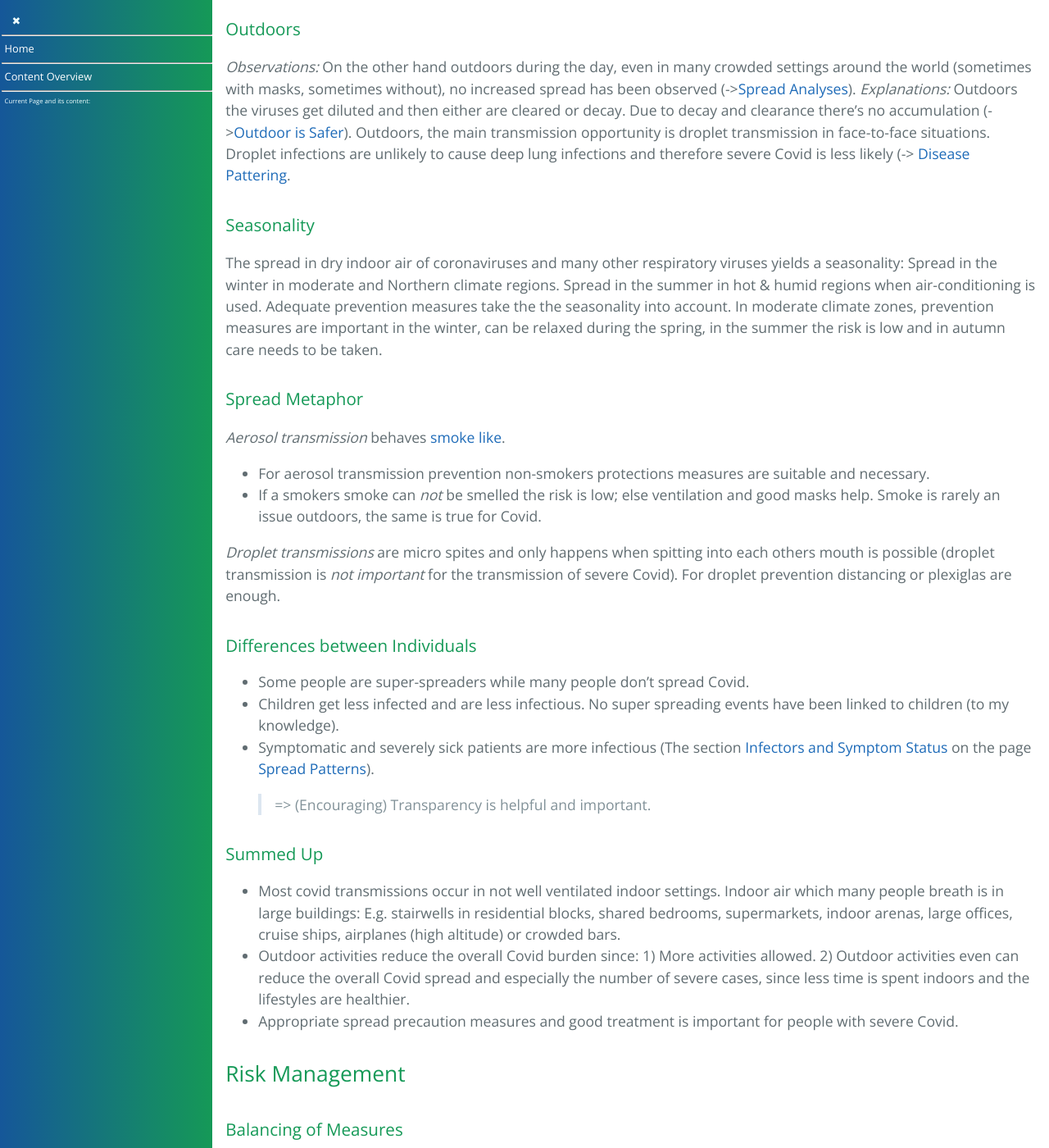
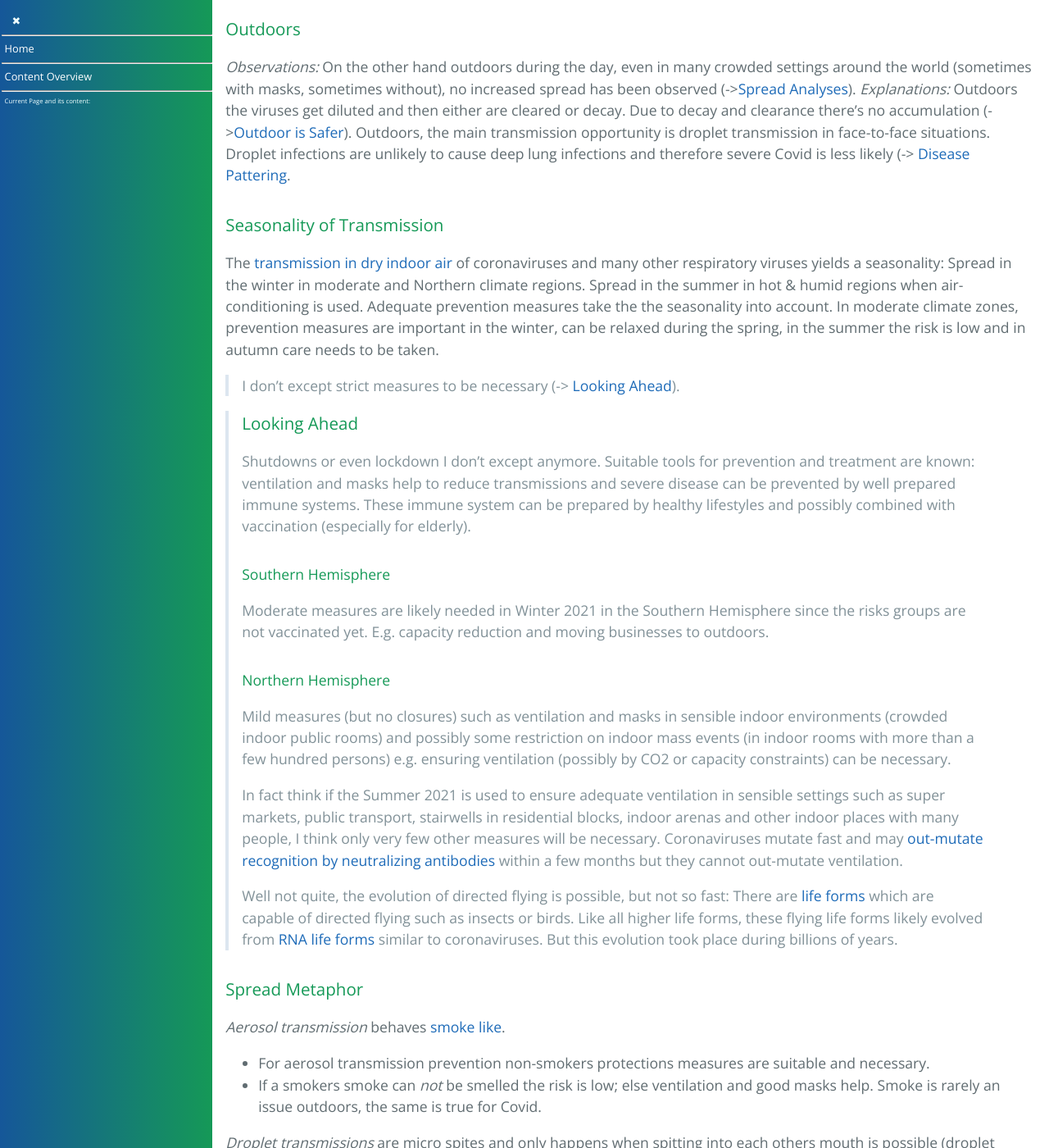
Before and after one commit to forestgrape/coronavirus, a Jekyll site: the page built from 7_social/controlling.md, in a window 1280 px wide and 1400 px high, scrolled down 2598 px. Shown: the whole window at 82% size. Built offline with Jekyll 4.4.1, drawn with Linux system fonts in a browser that asks for light colours; our own code applies the rules of GitHub Pages for plain Markdown files; some of the changed text lies outside the part shown.

Commit message:
section seasonality and looking ahead added

```diff
--- a/7_social/controlling.md
+++ b/7_social/controlling.md
@@ -8,7 +8,7 @@ This chapter extends and [Public Advices and Suggestions](../1_introduction/sugg
 * [Spread Assumptions](#spread-assumptions)
   * [Indoors](#indoors)
   * [Outdoors](#outdoors)
-  * [Seasonality](#seasonality)
+  * [Seasonality of Transmission](#seasonality-of-transmission)
   * [Spread Metaphor](#spread-metaphor)
   * [Differences between Individuals](#differences-between-individuals)
   * [Summed Up](#summed-up)
@@ -75,9 +75,22 @@ The design of measures relies on transmission models. The main transmission of S
 *Observations:* On the other hand outdoors during the day, even in many crowded settings around the world (sometimes with masks, sometimes without), no increased spread has been observed (->[Spread Analyses](../5_epidemiological/spread_analyses.md)).
 *Explanations:* Outdoors the viruses get diluted and then either are cleared or decay. Due to decay and clearance there's no accumulation (->[Outdoor is Safer](#outdoors-is-safer)). Outdoors, the main transmission opportunity is droplet transmission in face-to-face situations. Droplet infections are unlikely to cause deep lung infections and therefore severe Covid is less likely (-> [Disease Pattering](../3_medical/coronavirus_disease_patterns.md).
 
-### Seasonality
-The spread in dry indoor air of coronaviruses and many other respiratory viruses yields a seasonality: Spread in the winter in moderate and Northern climate regions. Spread in the summer in hot & humid regions when air-conditioning is used.
+### Seasonality of Transmission
+The [transmission in dry indoor air](./transmission.md) of coronaviruses and many other respiratory viruses yields a seasonality: Spread in the winter in moderate and Northern climate regions. Spread in the summer in hot & humid regions when air-conditioning is used.
 Adequate prevention measures take the the seasonality into account. In moderate climate zones, prevention measures are important in the winter, can be relaxed during the spring, in the summer the risk is low and in autumn care needs to be taken.
+
+> I don't except strict measures to be necessary (-> [Looking Ahead](#looking-ahead)).
+
+> ### Looking Ahead
+> Shutdowns or even lockdown I don't except anymore. Suitable tools for prevention and treatment are known: ventilation and masks help to reduce transmissions and severe disease can be prevented by well prepared immune systems. These immune system can be prepared by healthy lifestyles and possibly combined with vaccination (especially for elderly).
+> #### Southern Hemisphere
+> Moderate measures are likely needed in Winter 2021 in the Southern Hemisphere since the risks groups are not vaccinated yet. E.g. capacity reduction and moving businesses to outdoors.
+> #### Northern Hemisphere
+> Mild measures (but no closures) such as ventilation and masks in sensible indoor environments (crowded indoor public rooms) and possibly some restriction on indoor mass events (in indoor rooms with more than a few hundred persons) e.g. ensuring ventilation (possibly by CO2 or capacity constraints) can be necessary.
+>
+> In fact think if the Summer 2021 is used to ensure adequate ventilation in sensible settings such as super markets, public transport, stairwells in residential blocks, indoor arenas and other indoor places with many people, I think only very few other measures will be necessary. Coronaviruses mutate fast and may [out-mutate recognition by neutralizing antibodies](../4_immunological/immune_evasion.md) within a few months but they cannot out-mutate ventilation.
+>
+>   Well not quite, the evolution of directed flying is possible, but not so fast: There are [life forms](../2_biological/life-forms.md) which are capable of directed flying such as insects or birds. Like all higher life forms, these flying life forms likely evolved from [RNA life forms](../2_biological/life-forms.md#ssrna) similar to coronaviruses. But this evolution took place during billions of years.
 
 ### Spread Metaphor
 *Aerosol transmission* behaves [smoke like](../5_epidemiological/transmission.md#metaphor-and-measures).
```
